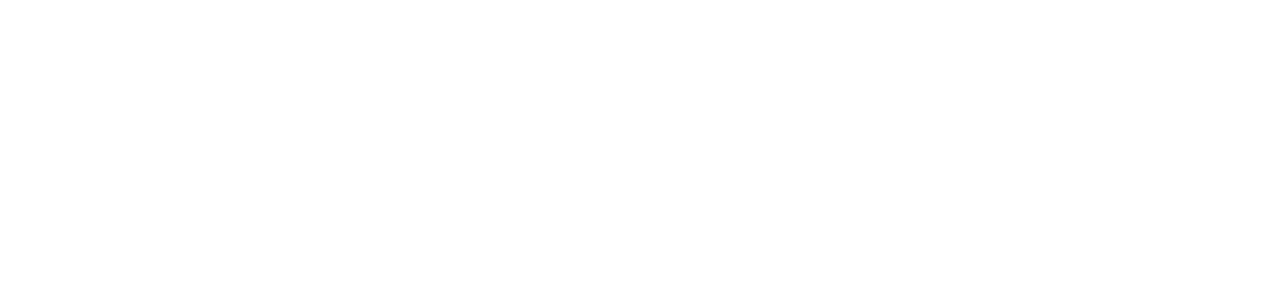
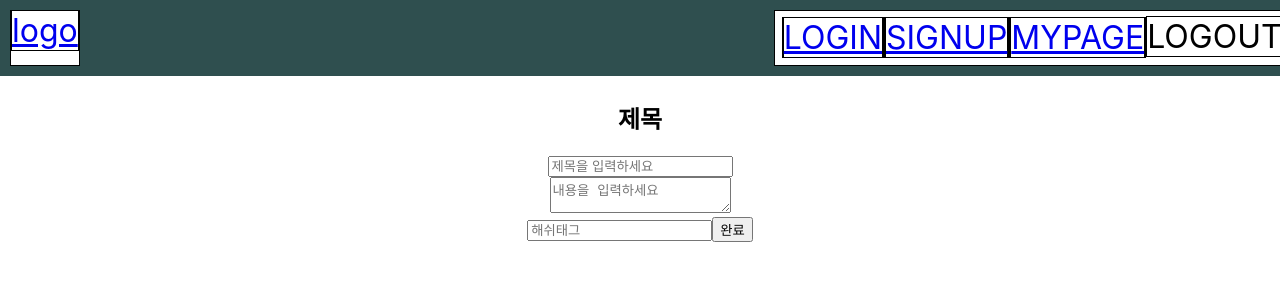
Before and after one commit to codestates/Animal_Palm, a React (Create React App) app in the folder react-animal_palm_client/: page /board/write in a window 1280 px wide. Shown: the top 300 px of the page. Built offline with nearby package versions, Linux system fonts and the light colour scheme.

Commit message:
[Client] /#18/ feature : Pages Routing

```diff
--- a/react-animal_palm_client/src/App.js
+++ b/react-animal_palm_client/src/App.js
@@ -1,10 +1,37 @@
 import './App.css';
+import { BrowserRouter, Route, Switch} from "react-router-dom";
+import Mainpage from './Pages/Mainpage';
+import { Mypage } from './Pages/Mypage';
+import { Login } from './Pages/Login';
+import { Signup } from './Pages/Signup';
+import { Board } from './Pages/Board';
+
 
 function App() {
   return (
+    <BrowserRouter>
     <div className="App">
       {/* {체크할 컴포넌트} */}
+      <Route exact path="/">
+          <Mainpage />
+        </Route>
+      <Switch>
+        <Route path="/mypage">
+          <Mypage />
+        </Route>
+        <Route path="/login">
+          <Login />
+        </Route>
+        <Route path="/signup">
+          <Signup />
+        </Route>
+        <Route path="/board">
+          <Board />
+        </Route>
+
+      </Switch>
     </div>
+    </BrowserRouter>
   );
 }
 
--- a/react-animal_palm_client/src/Pages/Board.js
+++ b/react-animal_palm_client/src/Pages/Board.js
@@ -3,19 +3,73 @@ import Board_list from './components/Board_list';
 import Board_post from './components/Board_post';
 import Board_write from './components/Board_write';
 import Navigaitionbar from './components/navigationbar'
+import { BrowserRouter, Switch, Route } from 'react-router-dom';
+import { useState } from 'react';
+import axios from 'axios';
 
-function Board() {
+
+export function Board() {
+  const [context, setContext] = useState()
+  const [comment, setComment] = useState()
+  const [contentList, setContentList] = useState()
+
+  const loadContent = (id, contextId) => {
+    axios
+     .get(
+      `http://localhost:4000/boards/${id}/${contextId}`
+     ).then( data => {
+       setContext(data)
+     })
+  }
+
+  const loadComment = (id, postId) => {
+    axios
+     .get(
+       `http://localhost:4000/boards/${id}/${postId}`
+     ).then( data => {
+      setComment(data)
+     })
+  }
+
+  const loadContentList = (id) => {
+    axios
+     .get(
+      `http://localhost:4000/boards/${id}`
+     ).then( data => {
+       setContentList(data)
+     })
+  }
+
+
+  const postComment = () => {
+    axios
+      .post(
+        `http://localhost:4000/comments/${1}`,
+        {
+          comment : 1
+        }
+      )
+  }
+
   return (
+  <div>
+    <Navigaitionbar />
+    <BrowserRouter>
+    <div className="Board">
+      <Switch>
+        <Route exact path="/board">
+          <Board_list contentList={contentList} loadComment={loadComment} loadContent={loadContent} />
+        </Route>
+        <Route path="/board/post">
+          <Board_post context={context} comment={comment} postComment={postComment} />
+        </Route>
+        <Route path="/board/write">
+          <Board_write />
+        </Route>
+      </Switch>
+    </div>
+    </BrowserRouter>
+    </div>
 
-    <div className="Board">
-    <nav>
-        <Navigaitionbar />
-    </nav>
-     {/* <Board_list /> */}
-     {/* <Board_post /> */}
-     <Board_write />
-    </div>
   );
 }
-
-export default Board;
--- a/react-animal_palm_client/src/Pages/Login.js
+++ b/react-animal_palm_client/src/Pages/Login.js
@@ -1,5 +1,5 @@
 import React from 'react';
-
+import {Link} from "react-router-dom";
 export function Login() {
   return (
     <>
@@ -15,12 +15,16 @@ export function Login() {
             <input
               type='password'/>
           </div>
+          <Link to="signup">
           <button>
             회원가입
           </button>
+          </Link>
+          <Link to="/">
           <button>
             로그인
           </button>
+          </Link>
         </form>
       </center>
     </>
--- a/react-animal_palm_client/src/Pages/Mainpage.css
+++ b/react-animal_palm_client/src/Pages/Mainpage.css
@@ -9,9 +9,10 @@
 }
 
 .welcome{
-    flex-direction: row;
-text-align: center;
- vertical-align: middle;
+ position: absolute;
+ left : 700px;
+ top :100px;
  height: 100px;
  border: 1px solid black;
+ background-color: white;
 }
--- a/react-animal_palm_client/src/Pages/Mainpage.js
+++ b/react-animal_palm_client/src/Pages/Mainpage.js
@@ -1,12 +1,14 @@
 import './Mainpage.css';
 import Navigaitionbar from './components/navigationbar';
-function Mainpage() {
+import { Link } from 'react-router-dom'
+
+export default function Mainpage() {
   return (
     <div className="Mainpage">
      <Navigaitionbar />
-     <a className='welcome'>환영합니다</a>
+     <Link to='/board'>
+     <div className='welcome'>환영합니다</div>
+     </Link>
     </div>
   );
 }
-
-export default Mainpage;
--- a/react-animal_palm_client/src/Pages/Signup.js
+++ b/react-animal_palm_client/src/Pages/Signup.js
@@ -1,5 +1,5 @@
 import React from 'react';
-
+import { Link } from 'react-router-dom'
 export const Signup = () => {
   return (
     <div>
@@ -29,9 +29,13 @@ export const Signup = () => {
             <span>전화번호</span>
             <input type='tel'/>
           </div>
+
           <div>
+          <Link to="/login">
               이미 아이디가 있으신가요?
+              </Link>
           </div>
+
           <button type='submit'>
             회원가입
           </button>
--- a/react-animal_palm_client/src/Pages/components/Board_post.js
+++ b/react-animal_palm_client/src/Pages/components/Board_post.js
@@ -1,12 +1,14 @@
 import '../Board.css'
 
-function Board_post() {
+function Board_post({ context, comment }) {
   return (
 
     <div className="Board_post">
         <div className="Header">
             <h1>제목입니다</h1>
+            {/* <h1>{context.title}</h1> */}
         </div>
+        <button>글삭제</button>
         <div className="Container">
             <div className="Content">
                 게시글 <br></br>
@@ -14,6 +16,7 @@ function Board_post() {
                 게시글 <br></br>
                 게시글 <br></br>
                 게시글 <br></br>
+                {/* {context.content} */}
 
             </div>
             <div className="Replybox"></div>
--- a/react-animal_palm_client/src/Pages/components/Board_write.js
+++ b/react-animal_palm_client/src/Pages/components/Board_write.js
@@ -1,17 +1,47 @@
+import axios from 'axios';
+import { useState } from 'react';
 import '../Board.css'
 
 
      function Board_write() {
+
+      const [context,setContext] = useState({
+        title:'',
+        content:'',
+        hash:'',
+      })
+
+      const handleInputValue = (key) => (e) => {
+        setContext({...context, [key]: e.target.value })
+      }
+
+      const postContext = () => {
+        if(context.title===''|| context.content===''){
+          alert('빈칸을 입력해주세요')
+        }
+        else{
+        axios
+          .post(
+            `http://localhost:4000/boards/${1}`,
+            {
+              title: context.title,
+              content: context.content,
+              hash: context.hash
+            }
+          )
+          }
+      }
+
        return (
 
          <div className="Board_write">
              <h2>제목</h2>
-             <input placeholder="제목을 입력하세요" type="title"></input>
+             <input placeholder="제목을 입력하세요" type="title" onChange={handleInputValue('title')} ></input>
              <br></br>
-             <textarea placeholder="내용을 입력하세요"></textarea>
+             <textarea placeholder="내용을 입력하세요" onChange={handleInputValue('content')} ></textarea>
              <br></br>
-             <input placeholder="해쉬태그"></input>
-             <button type='submit'>완료</button>
+             <input placeholder="해쉬태그" onChange={handleInputValue('hash')} ></input>
+             <button type='submit' onClick={postContext} >완료</button>
          </div>
        );
      }
--- a/react-animal_palm_client/src/Pages/components/Navigationbar.css
+++ b/react-animal_palm_client/src/Pages/components/Navigationbar.css
@@ -1,26 +1,29 @@
-.Navigationbar{
 
-}
 .nav-container {
     position: fixed;
     top:0;
     background-color: darkslategrey;
     width: 100%;
     display: flex;
-    align-content: space-between;
+    justify-content: space-between;
     margin:0;
     padding: 0;
-    flex-direction: column;
+
     font-size: 2em;
     padding: 10px;
     flex-direction: row;
     list-style-type: none;
 }
-.logo{
-    flex: 2 0 0;
-}
-a {
-    background-color: white;
+
+.right-top {
+    padding: 0.2em;
     border: 1px solid black;
+    display:flex;
     cursor: pointer;
 }
+
+a {
+    border:1px solid black;
+    background-color: white;
+
+}
--- a/react-animal_palm_client/src/Pages/components/navigationbar.js
+++ b/react-animal_palm_client/src/Pages/components/navigationbar.js
@@ -1,14 +1,26 @@
 import './Navigationbar.css';
+import { Link } from "react-router-dom";
 
 function Navigaitionbar() {
   return (
     <nav className="Navigationbar">
      <ul className="nav-container">
-        <li><a className="logo">logo</a></li>
+        <Link to='/'>
+          <li><a className="logo">logo</a></li>
+          </Link>
+        <a className='right-top'>
+        <Link to='/login'>
          <li><a>LOGIN</a></li>
+         </Link>
+         <Link to='/signup'>
          <li><a>SIGNUP</a></li>
+         </Link>
+         <Link to="/mypage">
          <li><a>MYPAGE</a></li>
+         </Link>
          <li><a>LOGOUT</a></li>
+         </a>
+
      </ul>
     </nav>
   );
```
Also changed, not shown: react-animal_palm_client/src/Pages/components/Board_list.js (+25 -30 lines).
